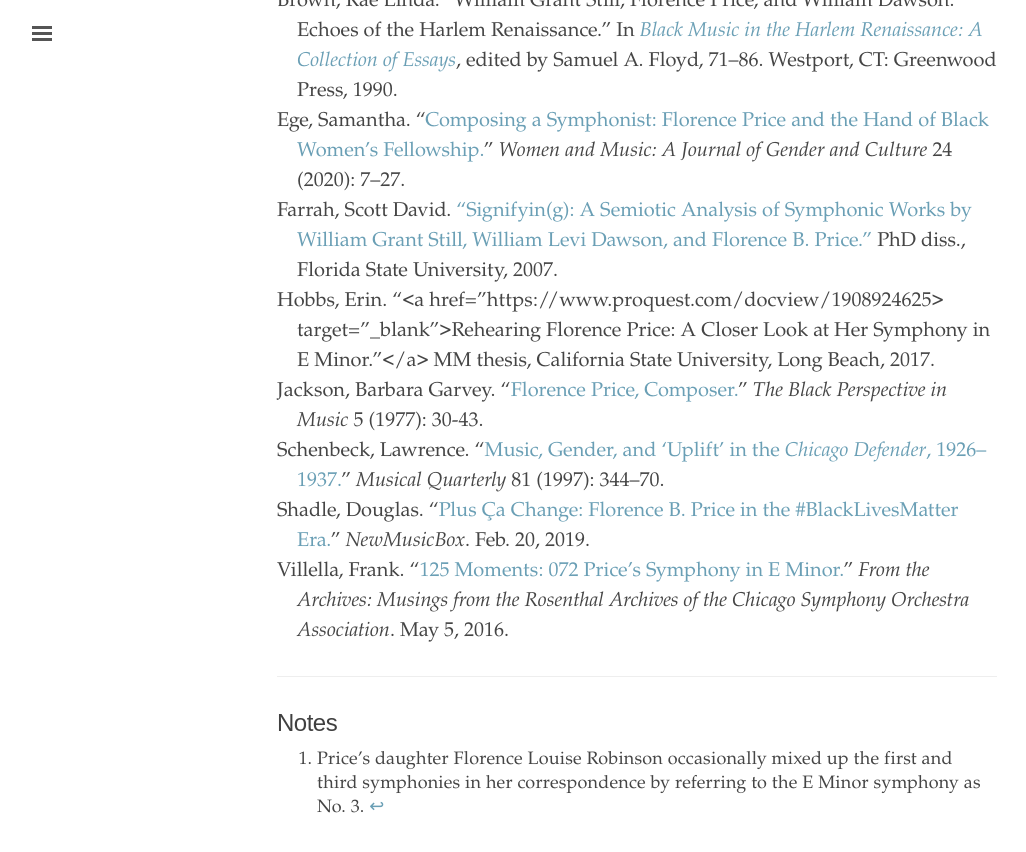
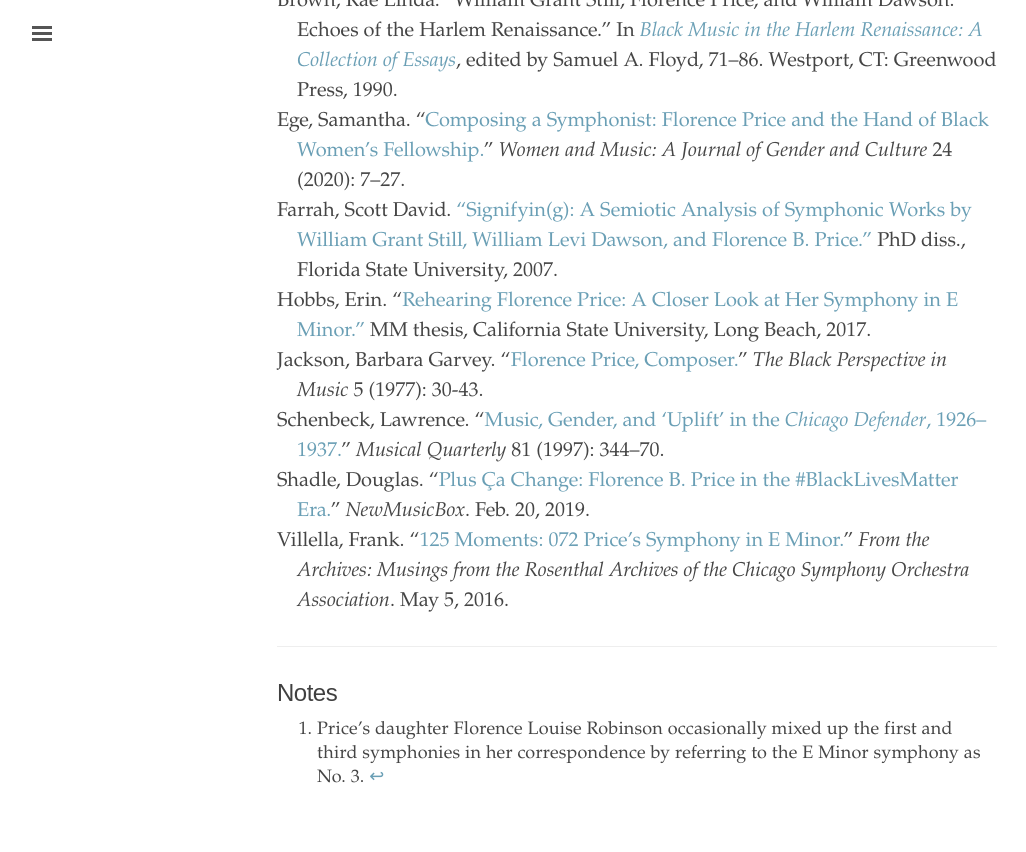
Before and after one commit to dwshadle/florence-price-catalog, a Jekyll site: the page built from _texts/price-symphony_no1.md, in a window 1280 px wide and 900 px high, scrolled down 1916 px. Shown: the top 852 px of the window, without its empty margins (3-1029 px from the left). Built offline with Jekyll 4.4.1, drawn with Linux system fonts in a browser that asks for light colours.

Commit message:
Update price-symphony_no1.md

```diff
--- a/_texts/price-symphony_no1.md
+++ b/_texts/price-symphony_no1.md
@@ -51,7 +51,7 @@
 4. Brown, Rae Linda. "William Grant Still, Florence Price, and William Dawson: Echoes of the Harlem Renaissance." In <a href="https://www.worldcat.org/title/19779051" target="_blank">*Black Music in the Harlem Renaissance: A Collection of Essays*</a>, edited by Samuel A. Floyd, 71&ndash;86. Westport, CT: Greenwood Press, 1990.
 5. Ege, Samantha. "<a href="https://doi.org/10.1353/wam.2020.0010" target="_blank">Composing a Symphonist: Florence Price and the Hand of Black Women's Fellowship.</a>" *Women and Music: A Journal of Gender and Culture* 24 (2020): 7&ndash;27.
 6. Farrah, Scott David. <a href="http://purl.flvc.org/fsu/fd/FSU_migr_etd-4499" target="_blank">"Signifyin(g): A Semiotic Analysis of Symphonic Works by William Grant Still, William Levi Dawson, and Florence B. Price."</a> PhD diss., Florida State University, 2007.
-7. Hobbs, Erin. "<a href="https://www.proquest.com/docview/1908924625> target="_blank">Rehearing Florence Price: A Closer Look at Her Symphony in E Minor."</a> MM thesis, California State University, Long Beach, 2017.
+7. Hobbs, Erin. "<a href="https://www.proquest.com/docview/1908924625" target="_blank">Rehearing Florence Price: A Closer Look at Her Symphony in E Minor."</a> MM thesis, California State University, Long Beach, 2017.
 8. Jackson, Barbara Garvey. "<a href="https://doi.org/10.2307/1214357" target="_blank">Florence Price, Composer.</a>" *The Black Perspective in Music* 5 (1977): 30-43.
 9. Schenbeck, Lawrence. "<a href="https://doi.org/10.1093/mq/81.3.344" target="_blank">Music, Gender, and 'Uplift' in the *Chicago Defender*, 1926&ndash;1937.</a>" *Musical Quarterly* 81 (1997): 344&ndash;70.
 10. Shadle, Douglas. "<a href="https://newmusicusa.org/nmbx/plus-ca-change-florence-b-price-in-the-blacklivesmatter-era/" target="_blank">Plus Ça Change: Florence B. Price in the #BlackLivesMatter Era.</a>" *NewMusicBox*. Feb. 20, 2019.
```
